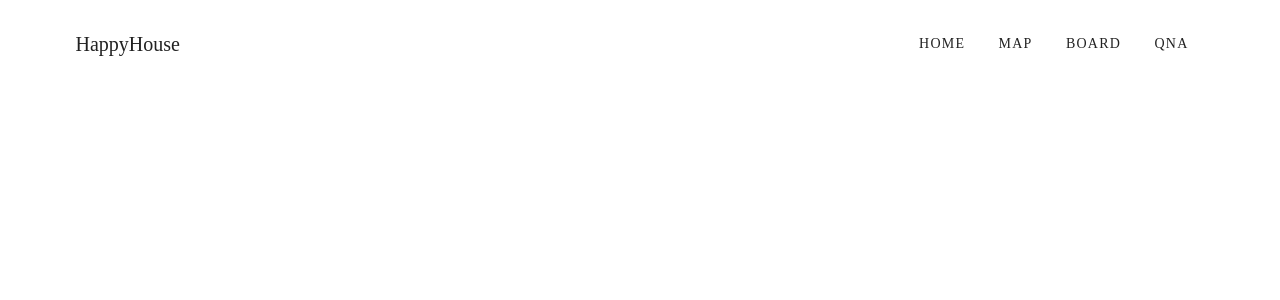
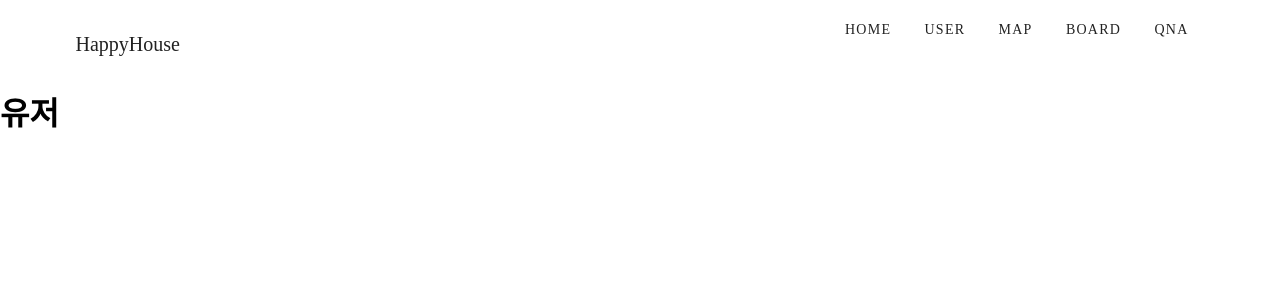
Before and after one commit to JaewanHwang/WanHouse-FrontEnd, a Vue app: page /user in a window 1280 px wide. Shown: the top 300 px of the page. Built offline with nearby package versions, Linux system fonts and the light colour scheme.

Commit message:
Add router

```diff
--- a/src/components/layout/NaviBar.vue
+++ b/src/components/layout/NaviBar.vue
@@ -6,10 +6,21 @@
       <v-spacer></v-spacer>
 
       <v-toolbar-items>
-        <v-btn text>home</v-btn>
-        <v-btn text>MAP</v-btn>
-        <v-btn text>BOARD</v-btn>
-        <v-btn text>QnA</v-btn>
+        <router-link :to="{ name: 'home' }" class="link">
+          <v-btn text>home</v-btn>
+        </router-link>
+        <router-link :to="{ name: 'user' }" class="link">
+          <v-btn text>user</v-btn>
+        </router-link>
+        <router-link :to="{ name: 'map' }" class="link">
+          <v-btn text>map</v-btn>
+        </router-link>
+        <router-link :to="{ name: 'board' }" class="link">
+          <v-btn text>board</v-btn>
+        </router-link>
+        <router-link :to="{ name: 'qna' }" class="link">
+          <v-btn text>qna</v-btn>
+        </router-link>
       </v-toolbar-items>
     </v-toolbar>
   </v-container>
@@ -23,4 +34,8 @@ export default {
 };
 </script>
 
-<style></style>
+<style>
+a {
+  text-decoration: none;
+}
+</style>
--- a/src/router/index.js
+++ b/src/router/index.js
@@ -10,6 +10,11 @@ const routes = [
     name: "home",
     component: HomeView,
   },
+  {
+    path: "/user",
+    name: "user",
+    component: () => import("@/views/UserView.vue"),
+  },
 ];
 
 const router = new VueRouter({
--- /dev/null
+++ b/src/views/UserView.vue
@@ -0,0 +1,12 @@
+<template>
+  <h1>유저</h1>
+</template>
+
+<script>
+export default {
+  name: "HomeView",
+  props: {
+    msg: String,
+  },
+};
+</script>
```
